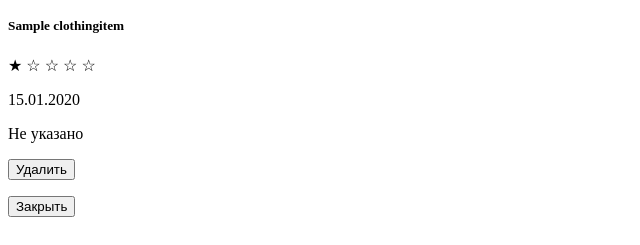
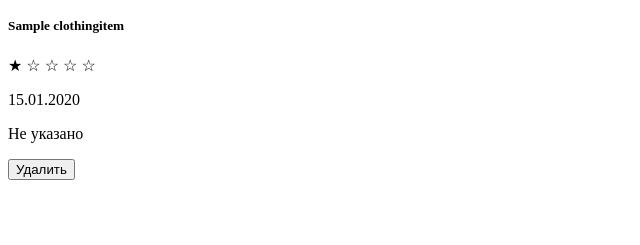
Before and after one commit to ksu-ha/GoodChoice, a Django app: page /outfit/1/modal/ in a window 1280 px wide. Shown: the part 555-800 px from the top of the page, without its empty margins (0-640 px from the left). Run offline with Django 4.2, Linux system fonts and the light colour scheme; tables that the repository leaves empty hold one stand-in row (values such as "Sample post"); grey boxes marked "Sample" are stand-in pictures.

Commit message:
delete unnecessary btn

```diff
--- a/wardrobe/templates/wardrobe/outfit_modal.html
+++ b/wardrobe/templates/wardrobe/outfit_modal.html
@@ -44,5 +44,4 @@
             <i class="bi bi-trash"></i> Удалить
         </button>
     </form>
-    <button type="button" class="btn btn-secondary" data-bs-dismiss="modal">Закрыть</button>
 </div>
```
